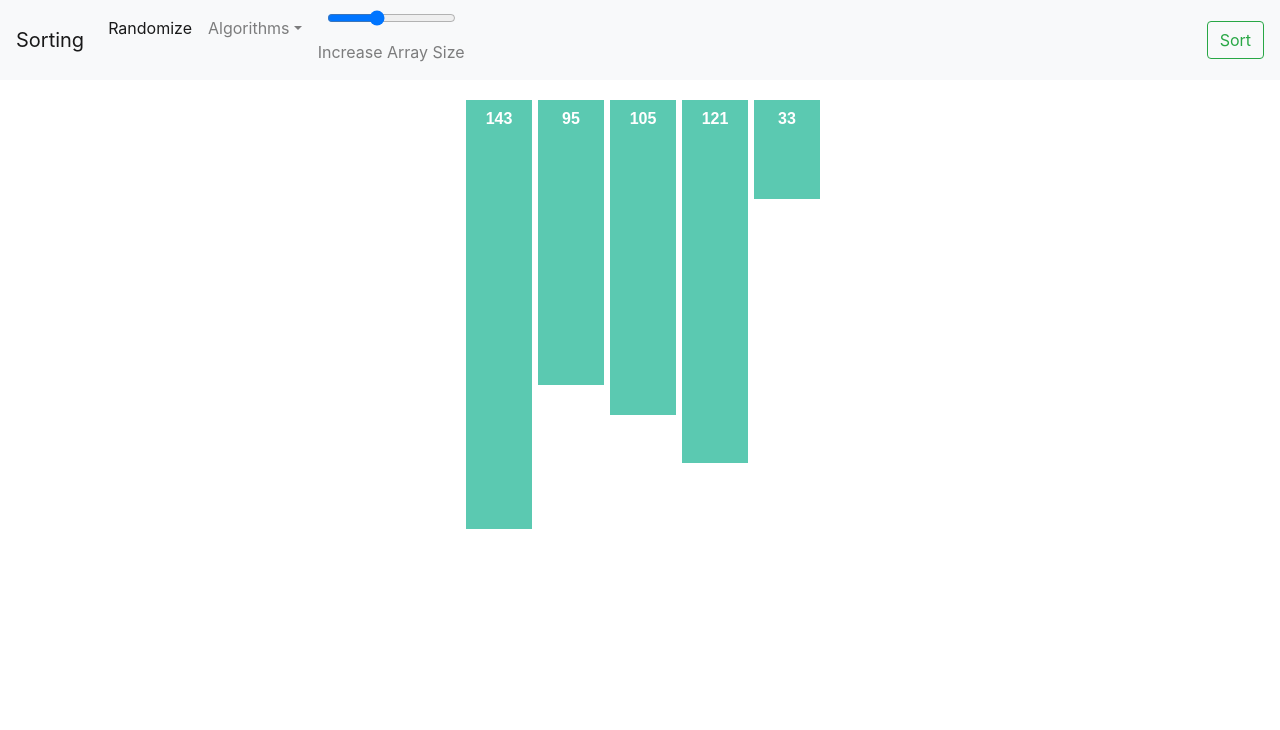
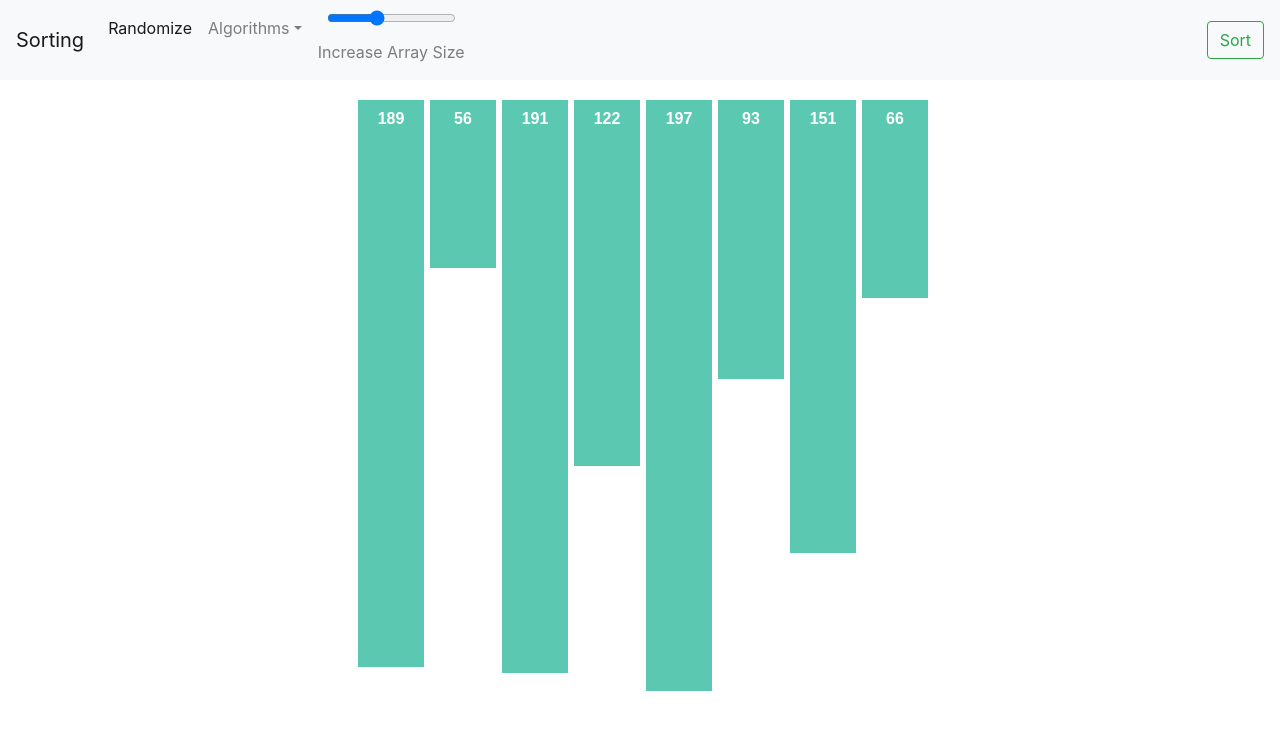
Before and after one commit to asmarubiya/Pathfinding-Visualizer2.0, a React (Create React App) app: page /sorting in a window 1280 px wide. Shown: the top 730 px of the page. Built offline with nearby package versions, Linux system fonts and the light colour scheme.

Commit message:
Sorting animation

```diff
--- a/package.json
+++ b/package.json
@@ -8,6 +8,7 @@
     "@testing-library/react": "^9.5.0",
     "@testing-library/user-event": "^7.2.1",
     "collections": "^5.1.11",
+    "framer-motion": "^2.6.15",
     "js-priority-queue": "^0.1.5",
     "react": "^16.13.1",
     "react-dom": "^16.13.1",
--- a/src/components/Sorting.js
+++ b/src/components/Sorting.js
@@ -1,46 +1,55 @@
 import React, { Component } from "react";
-import '../styles/Sorting.css'
+import '../styles/Sorting.css';
+import { motion } from "framer-motion";
+const springAnim = {
+    type: "spring",
+    damping: 20,
+    stiffness: 300
+};
 class Sorting extends Component{
     constructor(){
         super();
         this.state={
-            arr:Array.from({length: Math.floor(window.screen.width/80)/2}, () => Math.floor(Math.random() * ((window.screen.height/4)-30+1))+30),
+            arr:[],
             method:"Algorithms",
-            length:Math.floor(window.screen.width/80)/2,
+            length:0,
             compare:{
                 i:null,
                 j:null
             },
             sorted:[]
         }
+
     }
-    changeArray=(e)=>{
+    createArray=(e=Math.floor(window.innerWidth/80)/2)=>{
+        let arr=[];
+        for(let i=0;i<e;i++){
+            arr.push({
+                value:Math.floor(Math.random() * ((window.innerHeight/4)-30+1))+30,
+                id:"id-"+i
+            })
+        }
         this.setState({
-            arr:Array.from({length: e.target.value}, () => Math.floor(Math.random() * ((window.screen.height/4)-30+1))+30),
-            length:e.target.value,
+            arr:arr,
+            length:e,
             sorted:[],
             compare:{
 
             }
         })
     }
+    changeArray=(e)=>{
+        this.createArray(e.target.value)
+    }
     componentDidMount(){
-
+        this.createArray();
+        window.addEventListener("resize",(e)=>{
+            this.createArray();
+        })
     }
     randomize=()=>{
-        this.setState({
-            arr:Array.from({length: this.state.length}, () => Math.floor(Math.random() * ((window.screen.height/4)-30+1))+30),
-            sorted:[]
-        })
+        this.createArray()
     }
-    sleep=(milliseconds)=> {
-        var start = new Date().getTime();
-        for (var i = 0; i < 1e7; i++) {
-          if ((new Date().getTime() - start) > milliseconds){
-            break;
-          }
-        }
-      }
     sortFunc=(e)=>{
         e.preventDefault();
         document.getElementById('error').style="display:none";
@@ -55,39 +64,57 @@ class Sorting extends Component{
         }
     }
     insertionSort=()=>{
-
+        // document.getElementById("bars").
+        let elementI=document.getElementById('id-2');
+        let elementJ=document.getElementById('id-4');
+        document.getElementById("bars").insertBefore(elementI,elementJ)
+        document.getElementById("bars").insertBefore(elementJ,elementI)
+        [elementI.style.left, elementJ.style.left] = [elementJ.style.left, elementI.style.left];
     }
     selectionSort=()=>{
+
         let arr=this.state.arr;
+        console.log(this.state.arr);
         this.sorted=false;
-        for(let i=0;i<arr.length;i++){
+        let length=this.state.length;
+        let sorts=[];
+        for(let i=0;i<length;i++){
             let max=i;
             setTimeout(()=>{
+                arr[i].style="bar-swap";
+                this.setState({
+                    arr:arr
+                })
+                for(let j=i+1;j<length;j++){
+                    // this.setState({
+                    //     compare:{
+                    //         i:i,
+                    //         j:max
+                    //     }
+                    // })
+                    console.log(this.state.compare)
+                    // try{
 
-                for(let j=i+1;j<=arr.length;j++){
-                    this.setState({
-                        compare:{
-                            i:i,
-                            j:max
-                        }
-                    })
-                    console.log(this.state.compare)
-                    if(arr[j]<arr[max]){
+                    if(arr[j].value<arr[max].value){
                         max=j;
                     }
-                    this.setState({
-                        arr:arr
-                    })
-
+                // }catch{}
+                    // this.setState({
+                    //     arr:arr
+                    // })
+                    arr[j].style="bar-swap";
+                    // arr[max].style="bar-swap";
                     if(j==arr.length){
 
                     }
                 }
 
                 [arr[i],arr[max]]=[arr[max],arr[i]];
+                arr[i].style="bar-sorted";
 
                 this.setState({
-                    sorted:[...this.state.sorted,i]
+                    sorted:[...this.state.sorted,i],
+                    arr:arr
                 })
 
 
@@ -136,15 +163,24 @@ class Sorting extends Component{
                         </form>
                     </div>
                     </nav>
-              <div style={{margin:"20px"}}>
+              <div className="bars" id="bars" style={{margin:"20px"}}>
                     {
                     (this.state.arr.map((element,index) =>
-                        index in this.state.sorted&&this.state.compare.i!=index&&this.state.compare.j!=index?
-                        <div className="bar" style={{height:element*3,width:"66px",marginLeft:"6px",backgroundColor:"#b979ec"}}>{element}</div>:
-                        this.state.compare.i==index||this.state.compare.j==index?
-                        <div className="bar" style={{height:element*3,width:"66px",marginLeft:"6px",backgroundColor:"#57a846"}}>{element}</div>
-                        :
-                        <div className="bar" style={{height:element*3,width:"66px",marginLeft:"6px",backgroundColor:"#5bc9b1"}}>{element}</div>
+                    <motion.div
+                        key={element.id}
+                        layout transition={springAnim}
+                        className={`bar ${element.style}`}
+                        id={element.id}
+                        style={{height:element.value*3}}
+                    >
+                    {element.value}
+                    </motion.div>
+                        // index in this.state.sorted&&this.state.compare.i!=index&&this.state.compare.j!=index?
+                        // <div id={element.id} className="bar" style={{height:element.value*3,width:"66px",marginLeft:"6px",backgroundColor:"#b979ec",order:index}}>{element.value}</div>:
+                        // this.state.compare.i==index||this.state.compare.j==index?
+                        // <div id={element.id} className="bar" style={{height:element.value*3,width:"66px",marginLeft:"6px",backgroundColor:"#57a846",order:index}}>{element.value}</div>
+                        // :
+                        // <div id={element.id} className="bar" style={{height:element.value*3,width:"66px",marginLeft:"6px",backgroundColor:"#5bc9b1",order:index}}>{element.value}</div>
 
                     ))}
                 </div>
--- a/src/styles/Sorting.css
+++ b/src/styles/Sorting.css
@@ -4,4 +4,31 @@
     font-weight: 700;
     display: inline-block;
     color:white;
+    width:66px;
+    margin-left:6px;
+    background-color:#5bc9b1;
 }
+.bar-sorted{
+    background-color:#b979ec;
+
+}
+.bar-swap{
+    background-color:#57a846;
+}
+.bars{
+    /* display: -webkit-box;
+    display: -webkit-flex;
+    display: flex;
+    -webkit-box-orient: horizontal;
+    -webkit-flex-direction: horizontal;
+    flex-direction: horizontal;
+    -webkit-box-align: start;
+    -webkit-align-items: flex-start;
+    align-items: flex-start;
+    position: absolute;
+    top: 50%;
+    left: 50%;
+    margin-right: -50%;
+    transform: translate(-50%, -50%);
+    z-index: -1; */
+}
```
Also changed, not shown: 1 other file (tests, documents, lock files or other folders).
